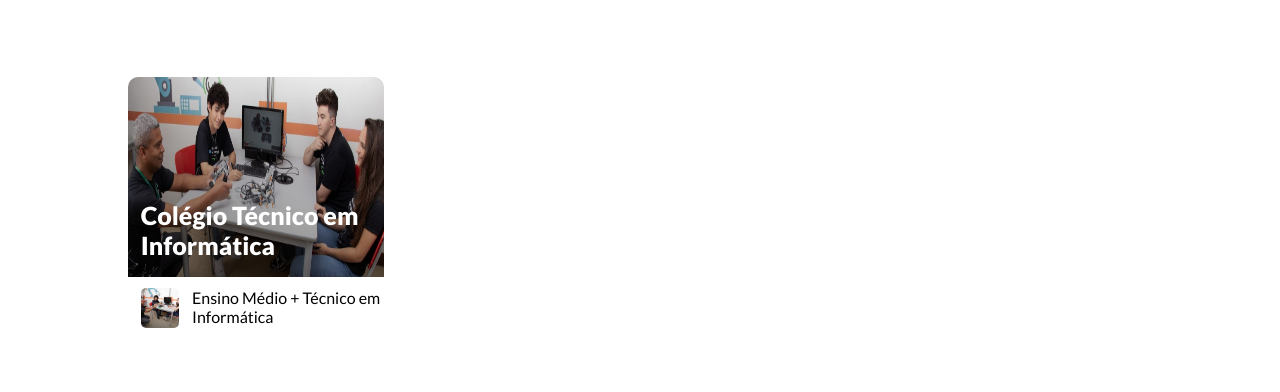
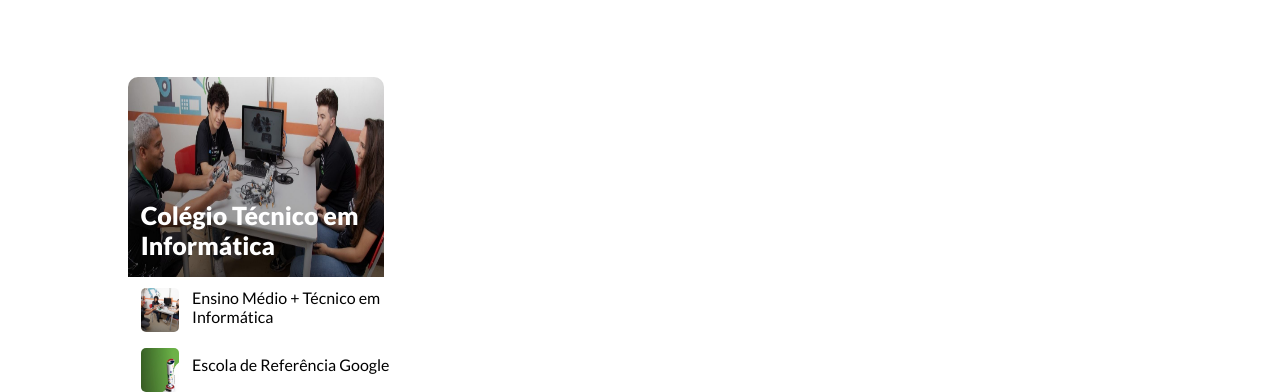
Before and after one commit to samaralcunha/Recriacao-sites, a plain HTML site: page Cotemig/index.html in a window 1280 px wide. Shown: the part 620-1012 px from the top of the page. Before the commit the page ends 948 px from the top, so only its background shows below. Drawn offline with Linux system fonts and the light colour scheme.

Commit message:
imagem trofeu e legenda

```diff
--- a/Cotemig/cotemig.css
+++ b/Cotemig/cotemig.css
@@ -126,6 +126,11 @@ div.curso1>h1 {
 .curso2 {
     display: flex;
     flex-direction: row;
+    transition: 0.2s;
+}
+
+.curso2:hover {
+    color:#40aa0b;
 }
 
 div.curso2>img {
@@ -133,7 +138,7 @@ div.curso2>img {
     left: 11vw;
     top: 11vh;
     width: 3vw;
-    height: 5vh;
+    height: 5.5vh;
     border-radius: 5px;
 }
 
@@ -143,4 +148,24 @@ div.curso2>p {
     position: relative;
     left: 12vw;
     top: 11vh;
+    transition: 0.5s;
 }
+
+
+
+div.curso3>img {
+    position: relative;
+    left: 11vw;
+    top: 13vh;
+    width: 3vw;
+    height: 5.5vh;
+    border-radius: 5px;
+}
+
+div.curso3>p {
+    font-size: 1em;
+    font-weight: 400;
+    position: relative;
+    left: 15vw;
+    top: 8vh;
+}
--- a/Cotemig/index.html
+++ b/Cotemig/index.html
@@ -45,7 +45,7 @@
     <div class="ombro">
         <h1><b>Escolha como você vai mudar o mundo</b></h1>
         <p>Do Ensino Médio Profissionalizante à Pós-graduação, o COTEMIG oferece o que<br>
-               você precisa para fazer a diferença - e protagonizar a história.</p>
+            você precisa para fazer a diferença - e protagonizar a história.</p>
     </div>
 
     <div class="cursos">
@@ -55,6 +55,10 @@
         <div class="curso2"> <img src="imagens/imgPitica.jpg">
             <p class="curso2">Ensino Médio + Técnico em<br>Informática</p>
         </div>
+        <div class="curso3"> <img src="imagens/trofeu.jpg">
+            <p class="curso2">Escola de Referência Google</p>
+        </div>
+        <div></div>
     </div>
 </body>
 
```
Also changed, not shown: Cotemig/imagens/setinha.svg (added), Cotemig/imagens/trofeu.jpg (added).
